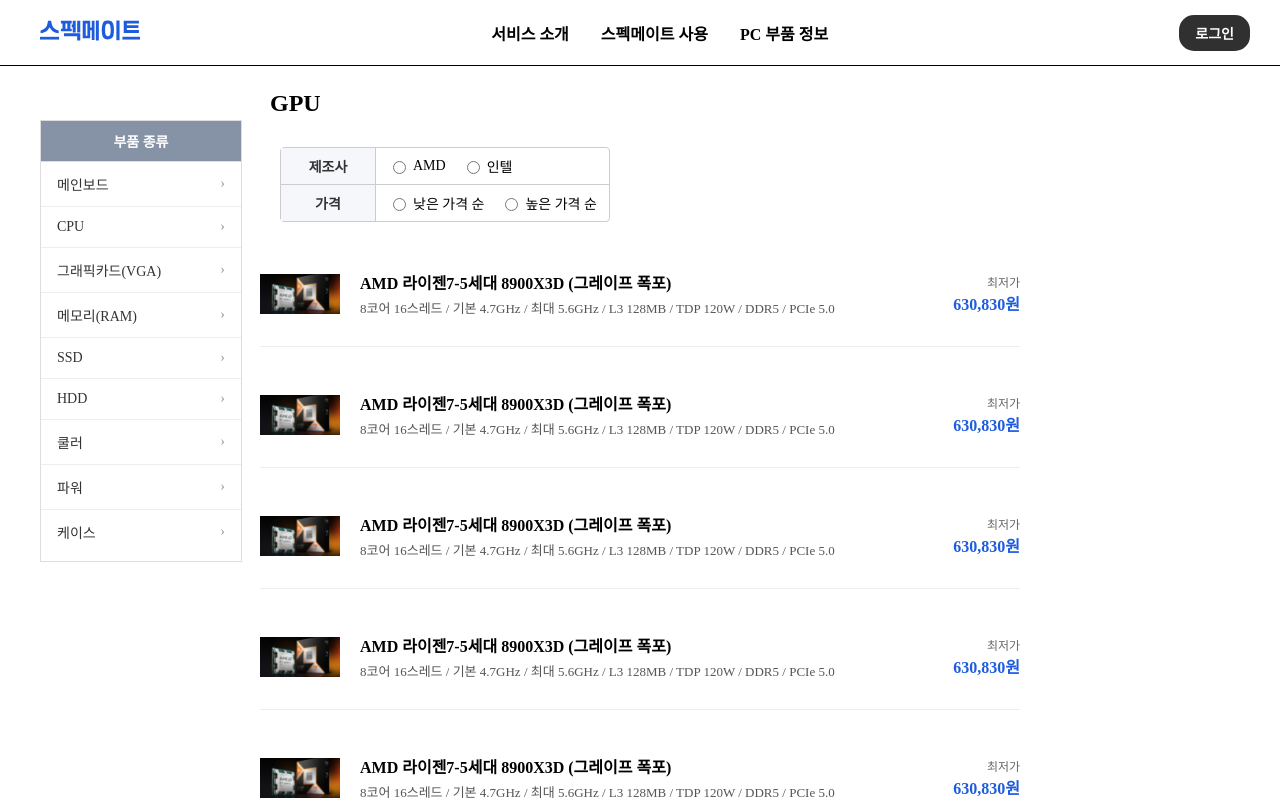
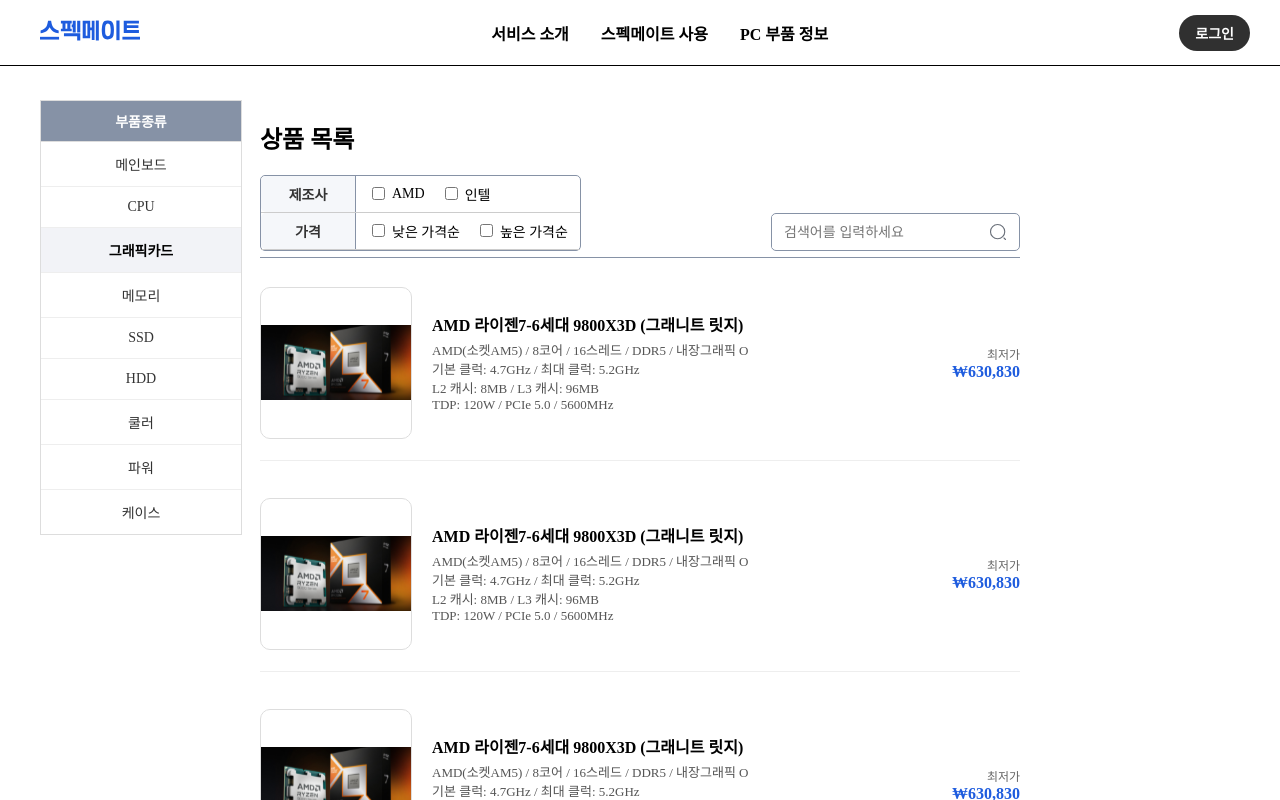
Before and after one commit to spec-mate/frontend, a React (Vite) app: page /product/GPU in a window 1280 px wide. Built offline with nearby package versions, Linux system fonts and the light colour scheme.

Commit message:
product-detail 페이지 제작

```diff
--- a/src/App.jsx
+++ b/src/App.jsx
@@ -8,6 +8,7 @@ import Introduce from "./pages/Introduce";
 import Usage from "./pages/Usage";
 import ProductInfo from "./pages/ProductInfo";
 import ProductDetail from "./pages/ProductDetail";
+import ProductDetailView from "./pages/ProductDetailView";
 
 function App() {
   const location = useLocation();
@@ -23,7 +24,11 @@ function App() {
         <Route path="/introduce" element={<Introduce />} />
         <Route path="/usage" element={<Usage />} />
         <Route path="/info" element={<ProductInfo />} />
-        <Route path="/product/:id" element={<ProductDetail />} />
+        <Route path="/product/:productName" element={<ProductDetail />} />
+        <Route
+          path="/product/:productName/:id"
+          element={<ProductDetailView />}
+        />
       </Routes>
     </>
   );
--- a/src/components/Header.css
+++ b/src/components/Header.css
@@ -101,7 +101,7 @@
 .login-btn a {
   background: #303030 !important;
   padding: 0.5rem 1rem;
-  border-radius: 15px;
+  border-radius: 20px;
   font-size: 0.875rem;
   font-weight: 600;
   text-decoration: none; /* ✅ 기본 밑줄 제거 */
--- a/src/pages/ProductDetail.jsx
+++ b/src/pages/ProductDetail.jsx
@@ -1,112 +1,137 @@
-import React, { useEffect } from "react";
-import { useParams, Link } from "react-router-dom";
-import { useHeaderStore } from "../store/headerStore";
+import React from "react";
+import { NavLink, Link, useParams } from "react-router-dom";
 import "./styles/ProductDetail.css";
 
-const mockProducts = Array.from({ length: 10 }, (_, i) => ({
+export default function DetailPage() {
+  const { productName } = useParams();
+
+  // 제목 매핑
+  const titleMap = {
+    mainboard: "메인보드",
+    cpu: "CPU",
+    gpu: "그래픽카드",
+    ram: "메모리",
+    ssd: "SSD",
+    hdd: "HDD",
+    cooler: "쿨러",
+    power: "파워",
+    case: "케이스",
+  };
+  const pageTitle = titleMap[productName] || "상품 목록";
+
+  // 샘플 데이터
+  const productTemplate = {
+    id: 1,
+    name: "AMD 라이젠7-6세대 9800X3D (그래니트 릿지)",
+    img: "/cpu.svg",
+    price: "₩630,830",
+    specs: [
+      "AMD(소켓AM5) / 8코어 / 16스레드 / DDR5 / 내장그래픽 O",
+      "기본 클럭: 4.7GHz / 최대 클럭: 5.2GHz",
+      "L2 캐시: 8MB / L3 캐시: 96MB",
+      "TDP: 120W / PCIe 5.0 / 5600MHz",
+    ],
+  };
+
+  const products = Array.from({ length: 10 }, (_, i) => ({
+    ...productTemplate,
     id: i + 1,
-  name: "AMD 라이젠7-5세대 8900X3D (그레이프 폭포)",
-  img: "/cpu.svg",
-  specs:
-    "8코어 16스레드 / 기본 4.7GHz / 최대 5.6GHz / L3 128MB / TDP 120W / DDR5 / PCIe 5.0",
-  price: 630830,
   }));
-
-export default function ProductDetail() {
-  const { id } = useParams();
-  const setHeaderVersion = useHeaderStore((state) => state.setHeaderVersion);
-
-  useEffect(() => {
-    setHeaderVersion("black");
-  }, [setHeaderVersion]);
 
   return (
     <div className="detail-page">
+      {/* 사이드바 */}
       <aside className="sidebar">
-        <h3>부품 종류</h3>
+        <h3>부품종류</h3>
         <ul>
-          <li className={id === "mainboard" ? "active" : ""}>
-            <Link to="/product/mainboard">메인보드</Link>
+          {Object.entries(titleMap).map(([key, label]) => (
+            <li key={key}>
+              <NavLink
+                to={`/product/${key}`}
+                className={({ isActive }) => (isActive ? "active" : "")}
+              >
+                {label}
+              </NavLink>
             </li>
-          <li className={id === "cpu" ? "active" : ""}>
-            <Link to="/product/cpu">CPU</Link>
-          </li>
-          <li className={id === "gpu" ? "active" : ""}>
-            <Link to="/product/gpu">그래픽카드(VGA)</Link>
-          </li>
-          <li className={id === "ram" ? "active" : ""}>
-            <Link to="/product/ram">메모리(RAM)</Link>
-          </li>
-          <li className={id === "ssd" ? "active" : ""}>
-            <Link to="/product/ssd">SSD</Link>
-          </li>
-          <li className={id === "hdd" ? "active" : ""}>
-            <Link to="/product/hdd">HDD</Link>
-          </li>
-          <li className={id === "cooler" ? "active" : ""}>
-            <Link to="/product/cooler">쿨러</Link>
-          </li>
-          <li className={id === "power" ? "active" : ""}>
-            <Link to="/product/power">파워</Link>
-          </li>
-          <li className={id === "case" ? "active" : ""}>
-            <Link to="/product/case">케이스</Link>
-          </li>
+          ))}
         </ul>
       </aside>
 
-      <main className="detail-content">
-        <h2>{id.toUpperCase()}</h2>
+      {/* 본문 */}
+      <div className="main-content">
+        <h2>{pageTitle}</h2>
 
+        {/* 필터 + 검색 */}
+        <div className="filter-bar">
           <div className="filter-table">
+            {/* 제조사 */}
             <div className="row">
               <div className="label">제조사</div>
               <div className="options">
                 <label>
-                <input type="radio" name="maker" value="amd" /> AMD
+                  <input type="checkbox" /> AMD
                 </label>
                 <label>
-                <input type="radio" name="maker" value="intel" /> 인텔
+                  <input type="checkbox" /> 인텔
                 </label>
               </div>
             </div>
+
+            {/* 가격 */}
             <div className="row">
               <div className="label">가격</div>
               <div className="options">
                 <label>
-                <input type="radio" name="price" value="low" /> 낮은 가격 순
+                  <input type="checkbox" name="price" /> 낮은 가격순
                 </label>
                 <label>
-                <input type="radio" name="price" value="high" /> 높은 가격 순
+                  <input type="checkbox" name="price" /> 높은 가격순
                 </label>
               </div>
             </div>
           </div>
 
+          {/* 검색창 */}
+          <div className="search-box">
+            <input type="text" placeholder="검색어를 입력하세요" />
+            <button className="search-btn">
+              <img src="/search-normal.svg" alt="검색" />
+            </button>
+          </div>
+        </div>
+
+        {/* 상품 리스트 */}
+        <section className="detail-content">
           <div className="product-list">
-          {mockProducts.map((p) => (
-            <div className="product-item" key={p.id}>
+            {products.map((p) => (
+              <Link
+                to={`/product/${productName}/${p.id}`}
+                className="product-item"
+                key={p.id}
+              >
                 <img src={p.img} alt={p.name} />
                 <div className="info">
                   <h4>{p.name}</h4>
-                <p>{p.specs}</p>
+                  {p.specs.map((line, idx) => (
+                    <p key={idx}>{line}</p>
+                  ))}
                 </div>
                 <div className="price">
                   <span>최저가</span>
-                <strong>{p.price.toLocaleString()}원</strong>
+                  <strong>{p.price}</strong>
                 </div>
-            </div>
+              </Link>
             ))}
           </div>
 
+          {/* 페이지네이션 */}
           <div className="pagination">
-          <button>&lt;</button>
             <button className="active">1</button>
             <button>2</button>
             <button>3</button>
-          <button>&gt;</button>
           </div>
-      </main>
+        </section>
+      </div>
     </div>
   );
 }
--- /dev/null
+++ b/src/pages/ProductDetailView.jsx
@@ -0,0 +1,40 @@
+import React from "react";
+import { useParams } from "react-router-dom";
+
+export default function ProductDetailView() {
+  const { productName, id } = useParams();
+
+  // 실제로는 API 호출 필요
+  const dummyProduct = {
+    id,
+    name: "AMD 라이젠7-6세대 9800X3D (그래니트 릿지)",
+    img: "/cpu.svg",
+    price: "₩630,830",
+    specs: [
+      "AMD(소켓AM5) / 8코어 / 16스레드 / DDR5 / 내장그래픽 O",
+      "기본 클럭: 4.7GHz / 최대 클럭: 5.2GHz",
+      "L2 캐시: 8MB / L3 캐시: 96MB",
+      "TDP: 120W / PCIe 5.0 / 5600MHz",
+    ],
+  };
+
+  return (
+    <div style={{ padding: "40px" }}>
+      <h2>{productName.toUpperCase()} 상세보기</h2>
+      <div style={{ display: "flex", gap: "20px" }}>
+        <img src={dummyProduct.img} alt={dummyProduct.name} width="200" />
+        <div>
+          <h3>{dummyProduct.name}</h3>
+          <p>
+            <strong>가격:</strong> {dummyProduct.price}
+          </p>
+          <ul>
+            {dummyProduct.specs.map((s, idx) => (
+              <li key={idx}>{s}</li>
+            ))}
+          </ul>
+        </div>
+      </div>
+    </div>
+  );
+}
--- a/src/pages/styles/ProductDetail.css
+++ b/src/pages/styles/ProductDetail.css
@@ -1,21 +1,23 @@
 .detail-page {
   display: grid;
   grid-template-columns: 200px 1fr 200px;
+  grid-template-rows: auto 1fr; /* 첫 줄은 헤더, 두 번째 줄부터 컨텐츠 */
   justify-content: center;
-  padding: 20px 40px;
+  padding: 100px 40px 20px 40px; /* 헤더 높이만큼 위쪽 패딩 */
   gap: 20px;
-  margin-top: 50px;
+  box-sizing: border-box;
 }
 
+/* 사이드바 */
 .sidebar {
   grid-column: 1;
   width: 200px;
   border: 1px solid #ddd;
   overflow: hidden;
-  height: 440px;
+  height: fit-content;
   margin: 0;
   padding: 0;
-  margin-top: 50px;
+  position: sticky;
 }
 
 .sidebar h3 {
@@ -45,7 +47,7 @@
 
 .sidebar li a {
   display: flex;
-  justify-content: space-between;
+  justify-content: center;
   align-items: center;
   text-decoration: none;
   color: #333;
@@ -54,37 +56,36 @@
   transition: background 0.2s, color 0.2s;
 }
 
-.sidebar li a::after {
-  content: "›";
-  font-size: 14px;
-  color: #999;
-}
-
 .sidebar li a:hover {
   background: #f9f9f9;
 }
 
-.sidebar li.active a {
+/* 현재 활성화된 메뉴 */
+.sidebar li a.active {
   font-weight: bold;
+  background: #f2f3f7;
   color: #000;
-  background: #f2f3f7;
 }
 
+/* 메인 영역 */
+.main-content {
+  grid-column: 2;
+  display: flex;
+  flex-direction: column;
+  width: 100%;
+}
+
+.main-content .filter-table {
+  margin-left: 0;
+  margin-right: auto;
+}
+
+/* 상품 리스트 */
 .detail-content {
-  grid-column: 2;
   display: flex;
   flex-direction: column;
   align-items: center;
   width: 100%;
-}
-
-.detail-content h2,
-.filter-table {
-  align-self: flex-start;
-  text-align: left;
-  width: 100%;
-  max-width: 800px;
-  margin-left: 10px; /* ✅ 왼쪽에서 살짝 오른쪽으로 밀기 */
 }
 
 .product-list {
@@ -92,7 +93,7 @@
   flex-direction: column;
   gap: 16px;
   width: 100%;
-  max-width: 800px;
+  max-width: 1000px;
   align-items: center;
 }
 
@@ -103,13 +104,21 @@
   border-bottom: 1px solid #eee;
   padding: 12px 0;
   width: 100%;
+  max-width: 1000px;
+  height: 170px;
+  color: #000;
+  text-decoration: none;
 }
-
+.product-item:hover {
+  color: #000;
+}
 .product-item img {
-  width: 80px;
-  height: 80px;
+  width: 150px;
+  height: 150px;
   object-fit: contain;
   margin-right: 20px;
+  border: 1px solid #ddd;
+  border-radius: 10px;
 }
 
 .product-item .info {
@@ -143,6 +152,7 @@
   color: #1e5cde;
 }
 
+/* 페이지네이션 */
 .pagination {
   display: flex;
   justify-content: center;
@@ -164,43 +174,63 @@
   border-color: #1e5cde;
 }
 
-/* 필터 + 검색바 */
+/* 필터 */
+.filter-table {
+  border: 1px solid #8692a6;
+  border-radius: 5px;
+  font-size: 14px;
+  display: inline-block;
+  width: auto;
+  max-width: max-content;
+}
+
+.filter-table .row {
+  display: flex;
+  border-bottom: 1px solid #ccc;
+}
+
+.filter-table .label {
+  background: #f5f7fa;
+  padding: 8px 12px;
+  min-width: 70px;
+  text-align: center;
+  font-weight: bold;
+  color: #333;
+  border-right: 1px solid #8692a6;
+  border-radius: 5px 0 0 5px;
+}
+
+.filter-table .options {
+  display: flex;
+  align-items: center;
+  gap: 16px;
+  padding: 8px 12px;
+}
+
+.filter-table label {
+  display: flex;
+  align-items: center;
+  gap: 4px;
+}
+
 .filter-bar {
   display: flex;
-  justify-content: space-between;
   align-items: flex-start;
-  margin-bottom: 20px;
   gap: 20px;
-}
-
-.filters {
-  display: flex;
-  flex-direction: column;
-  border: 1px solid #ddd;
-  border-radius: 6px;
-  padding: 8px 12px;
-  gap: 6px;
-  font-size: 14px;
-}
-
-.filter-group {
-  display: flex;
-  align-items: center;
-  gap: 10px;
-}
-
-.filter-group label:first-child {
-  font-weight: bold;
-  margin-right: 10px;
+  margin-bottom: 8px;
+  border-bottom: 0.5px solid #8692a6;
+  padding-bottom: 6px;
 }
 
 .search-box {
   display: flex;
   align-items: center;
-  border: 1px solid #ddd;
-  border-radius: 6px;
+  border: 1px solid #8692a6;
+  border-radius: 5px;
   overflow: hidden;
   height: 36px;
+  margin-top: 6px; /* 밑줄과 간격 최소 */
+  align-self: flex-end;
 }
 
 .search-box input {
@@ -212,13 +242,17 @@
 
 .search-box .search-btn {
   border: none;
-  background: transparent;
   cursor: pointer;
-  padding: 6px 10px;
+  background: none;
+  padding: 0 12px;
   display: flex;
   align-items: center;
   justify-content: center;
-  color: #555;
+}
+
+.search-box .search-btn img {
+  width: 18px;
+  height: 18px;
 }
 
 /* 반응형 */
@@ -233,7 +267,7 @@
     width: 180px;
   }
 
-  .detail-content h2 {
+  .main-content h2 {
     font-size: 20px;
   }
 }
@@ -260,7 +294,7 @@
     font-size: 13px;
   }
 
-  .detail-content h2 {
+  .main-content h2 {
     font-size: 18px;
   }
 
@@ -276,6 +310,15 @@
   .product-item .price {
     text-align: left;
     margin-top: 6px;
+  }
+
+  .filter-bar {
+    flex-direction: column;
+    align-items: stretch;
+  }
+
+  .search-box {
+    width: 100%;
   }
 }
 
@@ -302,43 +345,3 @@
     font-size: 14px;
   }
 }
-.filter-table {
-  border: 1px solid #ccc;
-  border-radius: 4px;
-  border-collapse: collapse;
-  margin: 10px 0 20px 20px;
-  font-size: 14px;
-  width: auto;
-}
-
-.filter-table .row {
-  display: flex;
-  border-bottom: 1px solid #ccc;
-}
-
-.filter-table .row:last-child {
-  border-bottom: none;
-}
-
-.filter-table .label {
-  background: #f5f7fa;
-  padding: 8px 12px;
-  min-width: 70px;
-  text-align: center;
-  font-weight: bold;
-  color: #333;
-  border-right: 1px solid #ccc;
-}
-
-.filter-table .options {
-  display: flex;
-  align-items: center;
-  gap: 16px;
-  padding: 8px 12px;
-}
-
-.filter-table label {
-  display: flex;
-  align-items: center;
-  gap: 4px;
-}
```
Also changed, not shown: public/search-normal.svg (added). Lines whose indentation alone changed are shown as unchanged.
